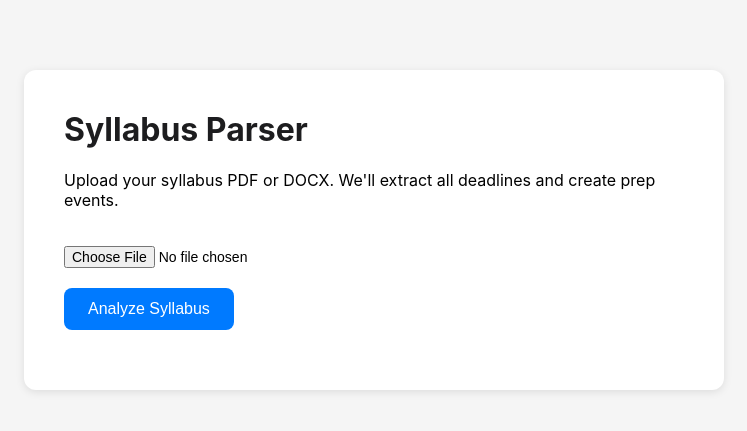
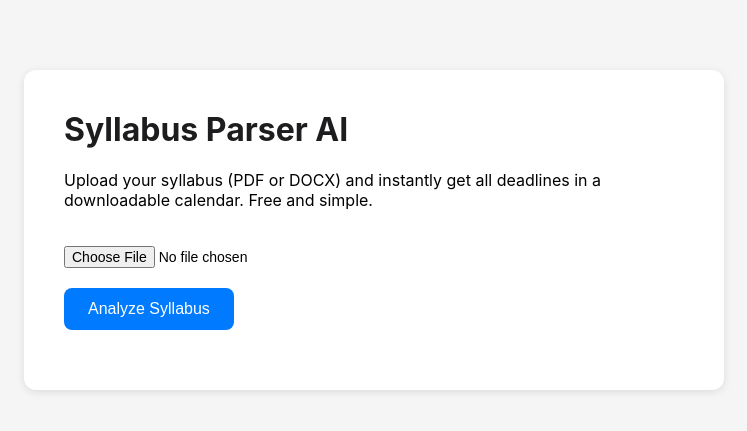
Before and after one commit to ozbzer/syllabus-parser-v2, a FastAPI app: page / in a window 1280 px wide. Shown: the top 431 px of the page, without its empty margins (266-1013 px from the left). Run offline with FastAPI, Linux system fonts and the light colour scheme.

Commit message:
Replace index.html with v2

```diff
--- a/main.py
+++ b/main.py
@@ -1,10 +1,12 @@
+from unittest import skip
+
 from fastapi import FastAPI, UploadFile, File, HTTPException, Request
 from fastapi.responses import FileResponse
 from pypdf import PdfReader
 from openai import OpenAI
 import os
 import json
-from datetime import datetime, timedelta
+from datetime import date, datetime, timedelta
 from docx import Document
 from dotenv import load_dotenv
 
@@ -177,6 +179,23 @@ def group_events(events):
 def sort_events(events):
     return sorted(events, key=lambda x: x["date"])
 
+def validate_output(calendar_items):
+    valid_items = []
+    for item in calendar_items: #loop through every item
+        errors = [] #creates a fresh error list for each item
+        if not item.get("date"):
+            errors.append("Missing Date")
+        if not item.get("title"):
+            errors.append("Missing Title")
+        if not item.get("type"):
+            errors.append("Missing Type")
+
+        item["errors"] = errors  #attaches the error list
+        item["is_valid"] = len(errors) == 0   # quick true/false flag
+        valid_items.append(item) #ship it
+
+    return valid_items
+
 @app.post("/api/analyze")
 async def analyze_syllabus(file: UploadFile = File(...)):
     if not file.filename.endswith((".pdf", ".docx")):
@@ -214,6 +233,7 @@ async def analyze_syllabus(file: UploadFile = File(...)):
 
     try:
         calendar_items = json.loads(ai_response)
+        calendar_items = validate_output(calendar_items)
         calendar_items = prefer_evaluation_dates(calendar_items)
 
         unique_events = []
@@ -228,7 +248,6 @@ async def analyze_syllabus(file: UploadFile = File(...)):
         calendar_items = unique_events
 
         assignments, exams, others = group_events(calendar_items)
-
         assignments = sort_events(assignments)
         exams = sort_events(exams)
         others = sort_events(others)
--- a/requirements.txt
+++ b/requirements.txt
@@ -5,4 +5,3 @@ openai
 python-docx
 python-multipart
 python-dotenv
-uvicorn
--- a/templates/index.html
+++ b/templates/index.html
@@ -3,7 +3,16 @@
 <head>
     <meta charset="UTF-8">
     <meta name="viewport" content="width=device-width, initial-scale=1.0">
-    <title>Syllabus Parser</title>
+
+    <title>Syllabus Parser AI</title>
+    <meta name="description" content="Upload your syllabus (PDF or DOCX) and instantly get all deadlines in a downloadable calendar. Free, fast, and simple.">
+    <meta name="keywords" content="syllabus parser, syllabus to calendar, assignment tracker, student productivity tool, syllabus deadlines">
+
+    <meta property="og:title" content="Syllabus Parser AI">
+    <meta property="og:description" content="Upload your syllabus and instantly get all deadlines in a downloadable calendar. Free and simple.">
+    <meta property="og:type" content="website">
+    <meta property="og:url" content="https://www.syllabusparserai.com">
+
     <!-- Google tag (gtag.js) -->
 <script async src="https://www.googletagmanager.com/gtag/js?id=G-397EX4ZLS5"></script>
 <script>
@@ -93,8 +102,8 @@
 </head>
 <body>
     <div class="container">
-        <h1>Syllabus Parser</h1>
-        <p>Upload your syllabus PDF or DOCX. We'll extract all deadlines and create prep events.</p>
+        <h1>Syllabus Parser AI</h1>
+        <p>Upload your syllabus (PDF or DOCX) and instantly get all deadlines in a downloadable calendar. Free and simple.</p>
 
         <input type="file" id="fileInput" accept=".pdf,.docx">
         <br>
@@ -192,7 +201,7 @@ if (prepEvents.length > 0) {
 
                 html += `
                 <div class="disclaimer">
-                    <strong>⚠️ AI can make mistakes.</strong><br>
+                    <strong>AI can make mistakes.</strong><br>
                     Always double-check these dates against your official syllabus before adding to your calendar or relying on them for assignments.
                 </div>
                 `;
@@ -210,6 +219,10 @@ if (prepEvents.length > 0) {
 
         function downloadCalendar() {
             if (!calendarData) return;
+
+            if (typeof gtag === "function") {
+                gtag('event', 'download_calendar');
+            }
             const blob = new Blob([calendarData], { type: 'text/calendar' });
             const url = URL.createObjectURL(blob);
             const a = document.createElement('a');
```
